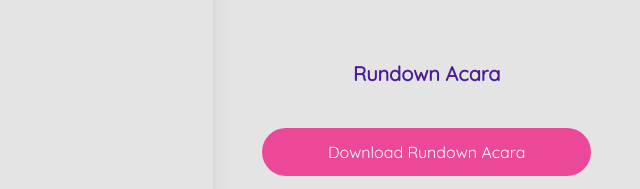
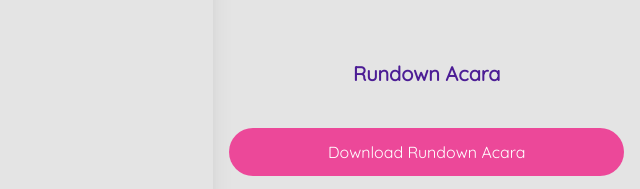
Before and after one commit to ivanfsyh/undangan-rapat-kerja, a website: page undangan-01.html in a window 1280 px wide. Shown: the part 1640-1829 px from the top of the page, without its empty margins (640-1280 px from the left). Drawn offline with Linux system fonts and the light colour scheme.

Commit message:
change button download rundown acara

```diff
--- a/undangan-01.html
+++ b/undangan-01.html
@@ -137,7 +137,7 @@
 
                     <div class="w-full flex flex-col mt-10 justify-center ">
 
-                        <button class="bg-pink-500 text-white py-3 mx-auto w-10/12 rounded-full hover:bg-pink-400 text-center" onclick="handleDownload()">
+                        <button class="bg-pink-500 text-white py-3 mx-auto w-full rounded-full hover:bg-pink-400 text-center" onclick="handleDownload()">
                             Download Rundown Acara
                         </button>
                     </div>
```
Also changed, not shown: undangan-02.html (+1 -1 lines), undangan-03.html (+1 -1 lines), undangan-04.html (+1 -1 lines).
